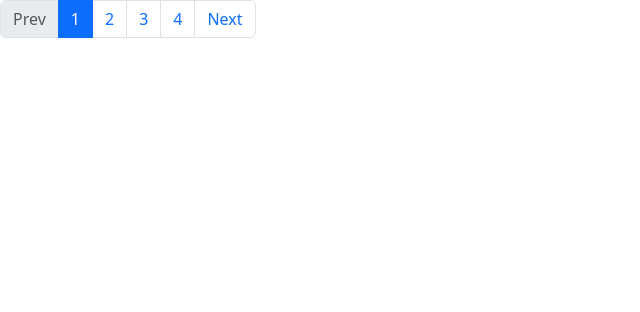
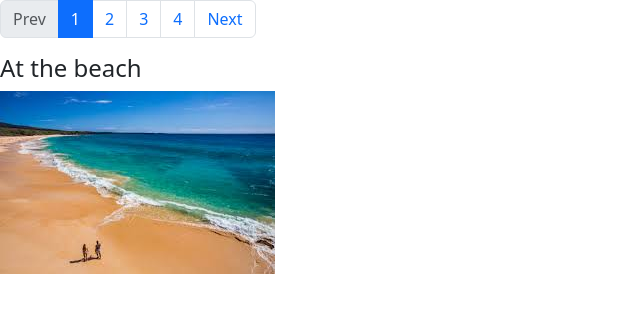
Before and after one commit to DeanPhillipsOKC/training-ng-directives, an Angular app: page / in a window 1280 px wide. Shown: the top 312 px of the page, without its empty margins (0-640 px from the left). Built offline with nearby package versions, Linux system fonts and the light colour scheme.

Commit message:
75. Displaying Images

```diff
--- a/src/app/app.component.html
+++ b/src/app/app.component.html
@@ -11,3 +11,8 @@
     </li>
   </ul>
 </nav>
+
+<div>
+  <h4>{{ images[currentPage].title }}</h4>
+  <img [src]="images[currentPage].url" class="img-fluid">
+</div>
```
